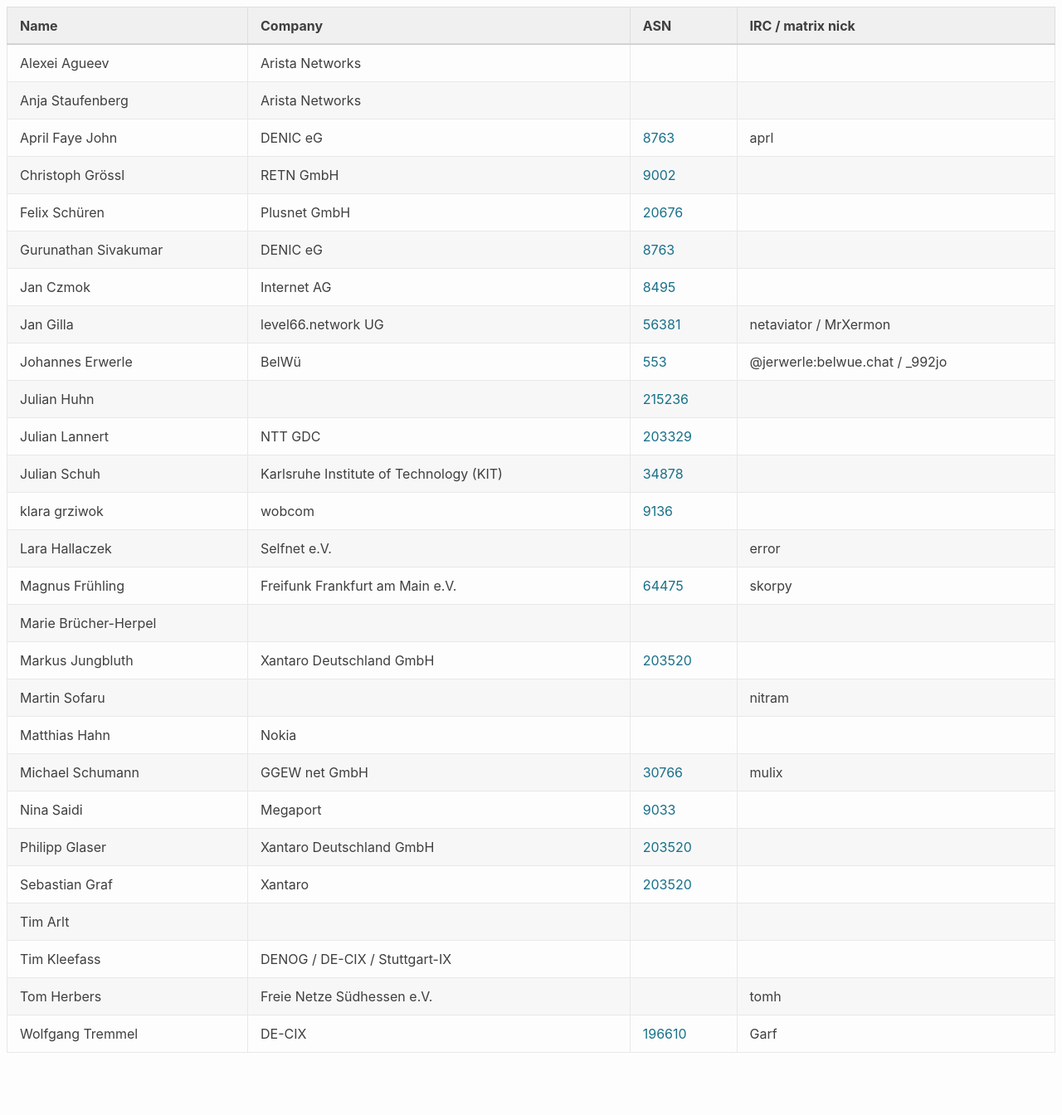
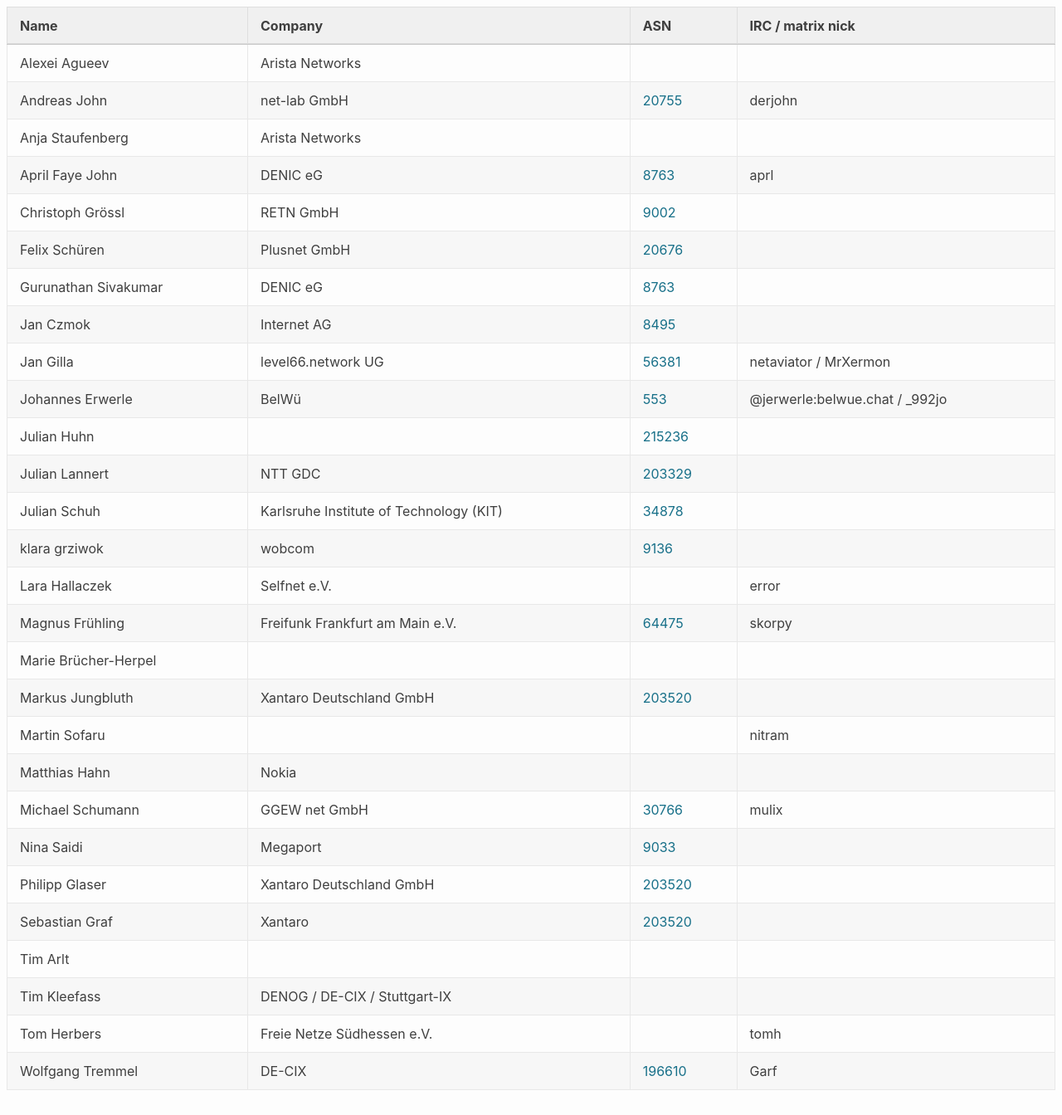
Before and after one commit to denog/pretix-attendeelist, a Jekyll site: the page built from denogmeetup25-01/index.markdown, in a window 1280 px wide and 1344 px high. Shown: the whole window at 83% size. Built offline with Jekyll 4.4.1, drawn with Linux system fonts in a browser that asks for light colours.

Commit message:
Latest data: Thu Jan 23 09:10:56 UTC 2025

```diff
--- a/_data/attendees_denogmeetup25-01.json
+++ b/_data/attendees_denogmeetup25-01.json
@@ -4,6 +4,12 @@
     "company": "Arista Networks",
     "irc": null,
     "asn": null
+  },
+  {
+    "name": "Andreas John",
+    "company": "net-lab GmbH",
+    "irc": "derjohn",
+    "asn": "20755"
   },
   {
     "name": "Anja Staufenberg",
```
